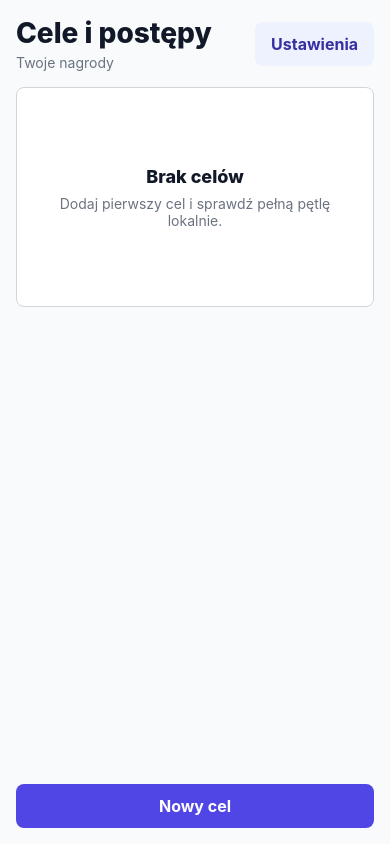
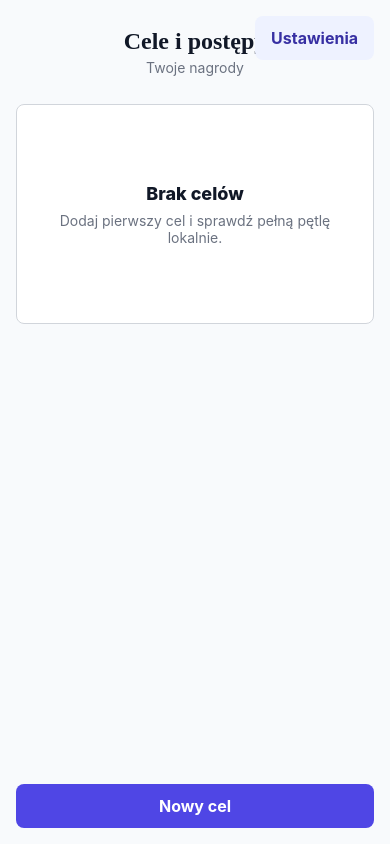
Before and after one commit to rciesielski3/unpeeky, a React Native app: screen / in a window 390 px wide. Both pictures are taken after a click on the button "Kontynuuj". Built offline with nearby package versions, Linux system fonts and the light colour scheme.

Commit message:
fix: refine mobile header and color picker layout

```diff
--- a/App.tsx
+++ b/App.tsx
@@ -1,5 +1,5 @@
 import { useEffect, useMemo, useRef, useState } from "react";
-import { Alert, SafeAreaView, StyleSheet, Text, View } from "react-native";
+import { Alert, Platform, SafeAreaView, StatusBar as NativeStatusBar, StyleSheet, Text, View } from "react-native";
 import { StatusBar } from "expo-status-bar";
 
 import { AddGoalScreen } from "./src/screens/AddGoalScreen";
@@ -197,7 +197,8 @@ export default function App() {
 const styles = StyleSheet.create({
   safeArea: {
     flex: 1,
-    backgroundColor: colors.background
+    backgroundColor: colors.background,
+    paddingTop: Platform.OS === "android" ? NativeStatusBar.currentHeight : 0
   },
   app: {
     flex: 1
--- a/src/domain/goal.ts
+++ b/src/domain/goal.ts
@@ -11,7 +11,9 @@ export const TILE_COLOR_OPTIONS = [
   { id: "peach", color: "#FDBA74", labelKey: "peach" },
   { id: "rose", color: "#FDA4AF", labelKey: "rose" },
   { id: "sky", color: "#93C5FD", labelKey: "sky" },
-  { id: "vanilla", color: "#FDE68A", labelKey: "vanilla" }
+  { id: "vanilla", color: "#FDE68A", labelKey: "vanilla" },
+  { id: "lilac", color: "#C4B5FD", labelKey: "lilac" },
+  { id: "lime", color: "#BEF264", labelKey: "lime" }
 ] as const;
 
 export type TileCount = (typeof TILE_OPTIONS)[number];
--- a/src/i18n/strings.ts
+++ b/src/i18n/strings.ts
@@ -127,6 +127,8 @@ export const strings = {
     peach: "Brzoskwinia",
     rose: "Róż",
     sky: "Niebo",
-    vanilla: "Wanilia"
+    vanilla: "Wanilia",
+    lilac: "Lilia",
+    lime: "Limonka"
   }
 } as const;
--- a/src/screens/AddGoalScreen.tsx
+++ b/src/screens/AddGoalScreen.tsx
@@ -196,8 +196,10 @@ const styles = StyleSheet.create({
   },
   title: {
     color: colors.text,
-    fontSize: 28,
-    fontWeight: "800"
+    fontFamily: "sans-serif-rounded",
+    fontSize: 24,
+    fontWeight: "800",
+    textAlign: "center"
   },
   form: {
     gap: spacing.md
--- a/src/screens/ApproveTaskScreen.tsx
+++ b/src/screens/ApproveTaskScreen.tsx
@@ -106,13 +106,16 @@ const styles = StyleSheet.create({
   },
   title: {
     color: colors.text,
-    fontSize: 28,
-    fontWeight: "800"
+    fontFamily: "sans-serif-rounded",
+    fontSize: 24,
+    fontWeight: "800",
+    textAlign: "center"
   },
   subtitle: {
     color: colors.textMuted,
     fontSize: 14,
-    marginTop: spacing.xs
+    marginTop: spacing.xs,
+    textAlign: "center"
   },
   card: {
     alignItems: "center",
--- a/src/screens/ChildScreen.tsx
+++ b/src/screens/ChildScreen.tsx
@@ -89,7 +89,8 @@ const styles = StyleSheet.create({
   },
   greeting: {
     color: colors.text,
-    fontSize: 30,
+    fontFamily: "sans-serif-rounded",
+    fontSize: 24,
     fontWeight: "800",
     textAlign: "center"
   },
--- a/src/screens/GoalsScreen.tsx
+++ b/src/screens/GoalsScreen.tsx
@@ -33,11 +33,13 @@ export function GoalsScreen({
   return (
     <View style={styles.screen}>
       <View style={styles.header}>
-        <View>
+        <View style={styles.headerCopy}>
           <Text style={styles.title}>{strings.goals.title}</Text>
           <Text style={styles.subtitle}>{strings.goals.subtitle}</Text>
         </View>
-        <Button label={strings.goals.settingsButton} onPress={onOpenSettings} variant="ghost" />
+        <View style={styles.headerAction}>
+          <Button label={strings.goals.settingsButton} onPress={onOpenSettings} variant="ghost" />
+        </View>
       </View>
 
       <FlatList
@@ -110,19 +112,31 @@ const styles = StyleSheet.create({
   },
   header: {
     alignItems: "center",
-    flexDirection: "row",
-    justifyContent: "space-between",
-    marginBottom: spacing.lg
+    justifyContent: "center",
+    marginBottom: spacing.lg,
+    minHeight: 72
+  },
+  headerCopy: {
+    alignItems: "center",
+    paddingHorizontal: 104
+  },
+  headerAction: {
+    position: "absolute",
+    right: 0,
+    top: 0
   },
   title: {
     color: colors.text,
-    fontSize: 28,
-    fontWeight: "800"
+    fontFamily: "sans-serif-rounded",
+    fontSize: 24,
+    fontWeight: "800",
+    textAlign: "center"
   },
   subtitle: {
     color: colors.textMuted,
     fontSize: 14,
-    marginTop: spacing.xs
+    marginTop: spacing.xs,
+    textAlign: "center"
   },
   list: {
     flexGrow: 1,
--- a/src/screens/ModeSelectionScreen.tsx
+++ b/src/screens/ModeSelectionScreen.tsx
@@ -66,13 +66,16 @@ const styles = StyleSheet.create({
   },
   title: {
     color: colors.text,
-    fontSize: 28,
-    fontWeight: "800"
+    fontFamily: "sans-serif-rounded",
+    fontSize: 24,
+    fontWeight: "800",
+    textAlign: "center"
   },
   subtitle: {
     color: colors.textMuted,
     fontSize: 14,
-    marginTop: spacing.xs
+    marginTop: spacing.xs,
+    textAlign: "center"
   },
   options: {
     gap: spacing.md
--- a/src/screens/SettingsScreen.tsx
+++ b/src/screens/SettingsScreen.tsx
@@ -214,8 +214,10 @@ const styles = StyleSheet.create({
   },
   title: {
     color: colors.text,
-    fontSize: 28,
-    fontWeight: "800"
+    fontFamily: "sans-serif-rounded",
+    fontSize: 24,
+    fontWeight: "800",
+    textAlign: "center"
   },
   row: {
     alignItems: "center",
@@ -272,7 +274,8 @@ const styles = StyleSheet.create({
   tileColorOptions: {
     flexDirection: "row",
     flexWrap: "wrap",
-    gap: spacing.sm
+    gap: spacing.sm,
+    justifyContent: "space-between"
   },
   tileColorOption: {
     alignItems: "center",
@@ -281,8 +284,10 @@ const styles = StyleSheet.create({
     borderRadius: 8,
     borderWidth: 2,
     gap: spacing.xs,
-    minWidth: 92,
-    padding: spacing.sm
+    minWidth: 64,
+    paddingHorizontal: spacing.xs,
+    paddingVertical: spacing.sm,
+    width: "22.5%"
   },
   selectedTileColorOption: {
     borderColor: colors.primary
@@ -291,12 +296,12 @@ const styles = StyleSheet.create({
     borderColor: colors.surface,
     borderRadius: 999,
     borderWidth: 2,
-    height: 28,
-    width: 28
+    height: 22,
+    width: 22
   },
   tileColorLabel: {
     color: colors.text,
-    fontSize: 12,
+    fontSize: 10,
     fontWeight: "700"
   },
   modeOption: {
```
